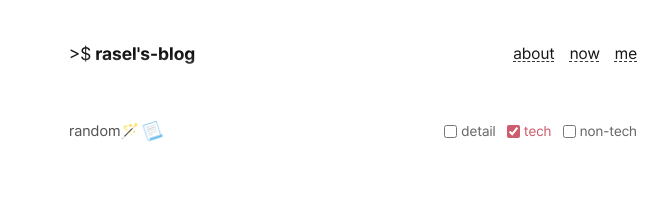
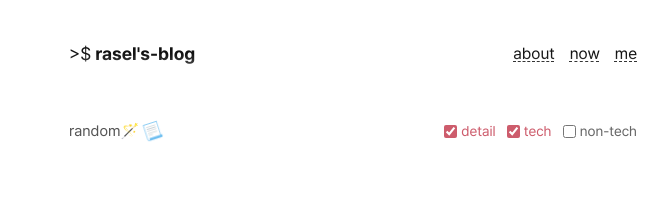
Before and after one commit to raselshikdar/blog.rasel.us.kg, a Next.js app: page / in a window 1280 px wide. Shown: the top 206 px of the page, without its empty margins (287-956 px from the left). Built offline with nearby package versions, Linux system fonts and the light colour scheme.

Commit message:
Update Posts.tsx

```diff
--- a/src/components/Posts/Posts.tsx
+++ b/src/components/Posts/Posts.tsx
@@ -175,8 +175,8 @@ const Posts: React.FC<Props> = ({ posts }) => {
               type="checkbox"
               name="detailView"
               id="detailView"
-              checked={mode === 'detail'}
-              onChange={() => setMode(mode === 'detail' ? 'normal' : 'detail')}
+              checked={mode === 'normal'}
+              onChange={() => setMode(mode === 'normal' ? 'detail' : 'normal')}
             />
             <label htmlFor="detailView">detail</label>
           </div>
```
